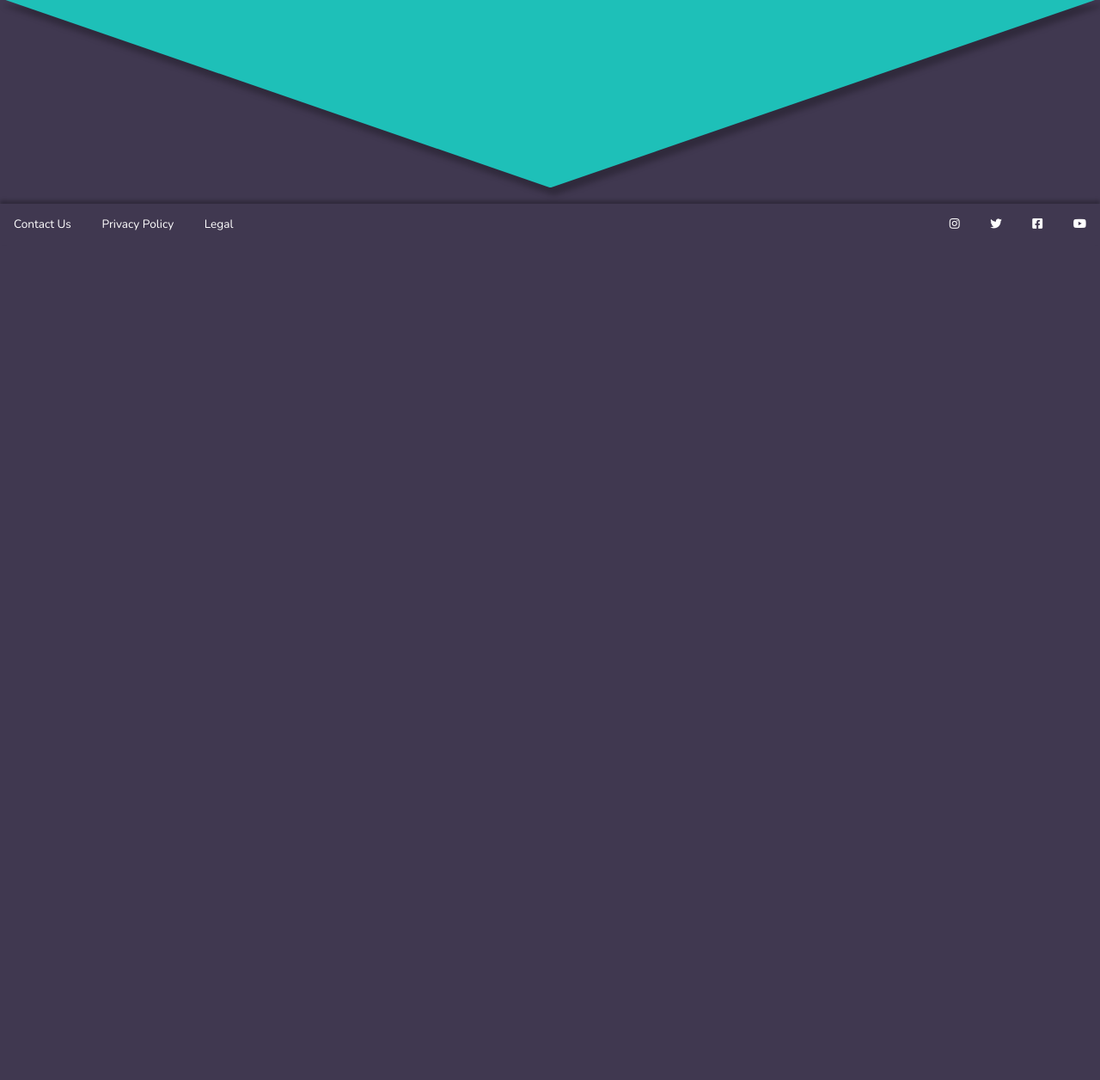
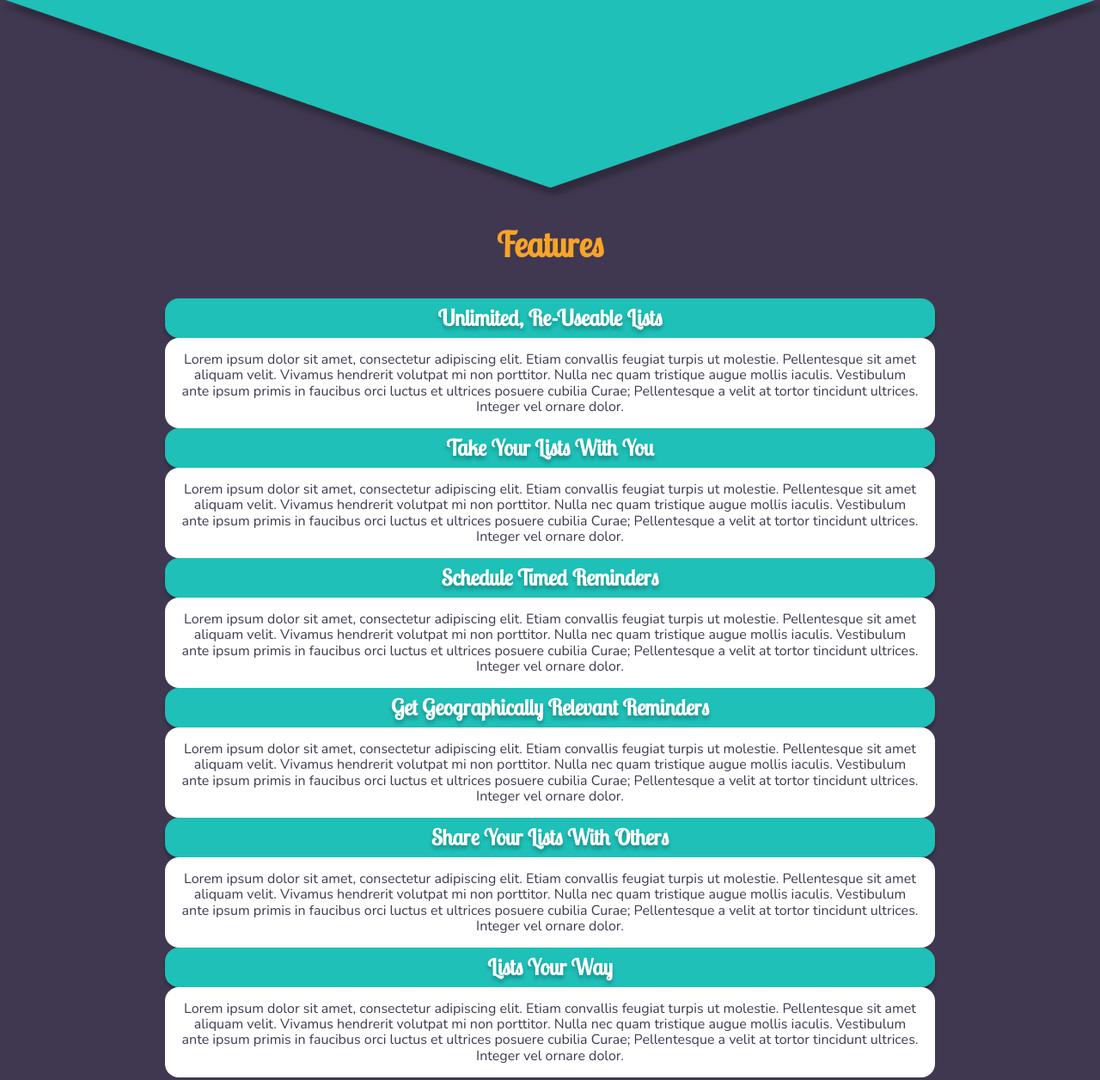
Before and after one commit to eaold/Wunderlist, a website: page index.html in a window 1280 px wide. Shown: the part 3177-4433 px from the top of the page at 86% size. Before the commit the page ends 3463 px from the top, so only its background shows below. Drawn offline with nearby package versions, Linux system fonts and the light colour scheme.

Commit message:
Initial setup for homepage feature components

```diff
--- /dev/null
+++ b/Components/features/features.less
@@ -0,0 +1,31 @@
+.features {
+  width: 70%;
+  margin: 0 auto;
+  text-align: center;
+
+  h3 {
+  color: @orange;
+}
+
+.feature {
+ border-radius: 1rem;
+
+
+ .title {
+   .colors(@blue, @white);
+   border-radius: 1rem;
+   box-shadow: @shadow;
+   margin: 0;
+   text-shadow: @shadow;
+   padding: 0.5rem;
+ }
+
+ .feature-content {
+  .colors(@white, @purple);
+  border-radius: 1rem;
+  font-size: 1rem;
+  padding: 1rem;
+  margin: 0;
+ }
+}
+}
--- a/Components/home-articles/articles-home.less
+++ b/Components/home-articles/articles-home.less
@@ -31,10 +31,6 @@ article {
 			font-size: 1.2rem;
 			line-height: 2.5rem;
 			width: 40%;
-
-      h3 {
-        font-size: 2.5rem;
-      }
 		}
 	}
 
@@ -73,28 +69,34 @@ article {
 	}
 }
 
-article[data-article="1"] {
+article[data-article='1'] {
 	.colors(@white, @purple);
+	h3 {
+		color: @purple;
+	}
 	button {
 		.button-style(@orange, @white);
 	}
 }
 
-article[data-article="2"] {
+article[data-article='2'] {
 	.colors(@orange, @white);
 	button {
 		.button-style(@blue, @white);
 	}
 }
 
-article[data-article="3"] {
+article[data-article='3'] {
 	.colors(@white, @purple);
+	h3 {
+		color: @purple;
+	}
 	button {
 		.button-style(@orange, @white);
 	}
 }
 
-article[data-article="4"] {
+article[data-article='4'] {
 	.colors(@blue, @white);
 	button {
 		.button-style(@pink, @white);
--- a/LESS/index.less
+++ b/LESS/index.less
@@ -3,6 +3,7 @@
 @import "plans.less";
 @import "../components/footer/footer.less";
 @import "../components/home-articles/articles-home.less";
+@import "../Components/features/features.less";
 @import "../components/navbar/nav.less";
 @import "../Components/plans-articles/articles-plans.less";
 
@@ -44,6 +45,16 @@ h1 {
       font-size: 5rem;
     }
   }
+}
+
+h3 {
+  font-size: 2.5rem;
+  color: @white;
+}
+
+h4 {
+  font-size: 1.6rem;
+  color: @white;
 }
 
 a {
--- a/LESS/variables.less
+++ b/LESS/variables.less
@@ -12,3 +12,7 @@
 // Devices
 @mobile: ~"(max-width: 500px)";
 @tablet: ~"(max-width: 1000px)";
+
+
+// Misc.
+@shadow: 0px 4px 4px rgba(0, 0, 0, 0.25);
--- a/index.html
+++ b/index.html
@@ -209,6 +209,34 @@
 				</div>
 			</section>
 
+			<section class="features">
+				<h3>Features</h3>
+				<div class="feature">
+					<h4 class="title">Unlimited, Re-Useable Lists</h4>
+					<p class="feature-content">Lorem ipsum dolor sit amet, consectetur adipiscing elit. Etiam convallis feugiat turpis ut molestie. Pellentesque sit amet aliquam velit. Vivamus hendrerit volutpat mi non porttitor. Nulla nec quam tristique augue mollis iaculis. Vestibulum ante ipsum primis in faucibus orci luctus et ultrices posuere cubilia Curae; Pellentesque a velit at tortor tincidunt ultrices. Integer vel ornare dolor.</p>
+				</div>
+				<div class="feature">
+					<h4 class="title">Take Your Lists With You</h4>
+					<p class="feature-content">Lorem ipsum dolor sit amet, consectetur adipiscing elit. Etiam convallis feugiat turpis ut molestie. Pellentesque sit amet aliquam velit. Vivamus hendrerit volutpat mi non porttitor. Nulla nec quam tristique augue mollis iaculis. Vestibulum ante ipsum primis in faucibus orci luctus et ultrices posuere cubilia Curae; Pellentesque a velit at tortor tincidunt ultrices. Integer vel ornare dolor.</p>
+				</div>
+				<div class="feature">
+					<h4 class="title">Schedule Timed Reminders</h4>
+					<p class="feature-content">Lorem ipsum dolor sit amet, consectetur adipiscing elit. Etiam convallis feugiat turpis ut molestie. Pellentesque sit amet aliquam velit. Vivamus hendrerit volutpat mi non porttitor. Nulla nec quam tristique augue mollis iaculis. Vestibulum ante ipsum primis in faucibus orci luctus et ultrices posuere cubilia Curae; Pellentesque a velit at tortor tincidunt ultrices. Integer vel ornare dolor.</p>
+				</div>
+				<div class="feature">
+					<h4 class="title">Get Geographically Relevant Reminders</h4>
+					<p class="feature-content">Lorem ipsum dolor sit amet, consectetur adipiscing elit. Etiam convallis feugiat turpis ut molestie. Pellentesque sit amet aliquam velit. Vivamus hendrerit volutpat mi non porttitor. Nulla nec quam tristique augue mollis iaculis. Vestibulum ante ipsum primis in faucibus orci luctus et ultrices posuere cubilia Curae; Pellentesque a velit at tortor tincidunt ultrices. Integer vel ornare dolor.</p>
+				</div>
+				<div class="feature">
+					<h4 class="title">Share Your Lists With Others</h4>
+					<p class="feature-content">Lorem ipsum dolor sit amet, consectetur adipiscing elit. Etiam convallis feugiat turpis ut molestie. Pellentesque sit amet aliquam velit. Vivamus hendrerit volutpat mi non porttitor. Nulla nec quam tristique augue mollis iaculis. Vestibulum ante ipsum primis in faucibus orci luctus et ultrices posuere cubilia Curae; Pellentesque a velit at tortor tincidunt ultrices. Integer vel ornare dolor.</p>
+				</div>
+				<div class="feature">
+					<h4 class="title">Lists Your Way</h4>
+					<p class="feature-content">Lorem ipsum dolor sit amet, consectetur adipiscing elit. Etiam convallis feugiat turpis ut molestie. Pellentesque sit amet aliquam velit. Vivamus hendrerit volutpat mi non porttitor. Nulla nec quam tristique augue mollis iaculis. Vestibulum ante ipsum primis in faucibus orci luctus et ultrices posuere cubilia Curae; Pellentesque a velit at tortor tincidunt ultrices. Integer vel ornare dolor.</p>
+				</div>
+			</section>
+
 			<footer>
 				<div class="footer-links">
 					<a href="#">Contact Us</a>
```
Also changed, not shown: Components/NavBar/nav.js (+5 -3 lines), plans.html (+1 -1 lines), CSS/index.css, Components/features/features.js (added). Lines whose indentation alone changed are shown as unchanged.
